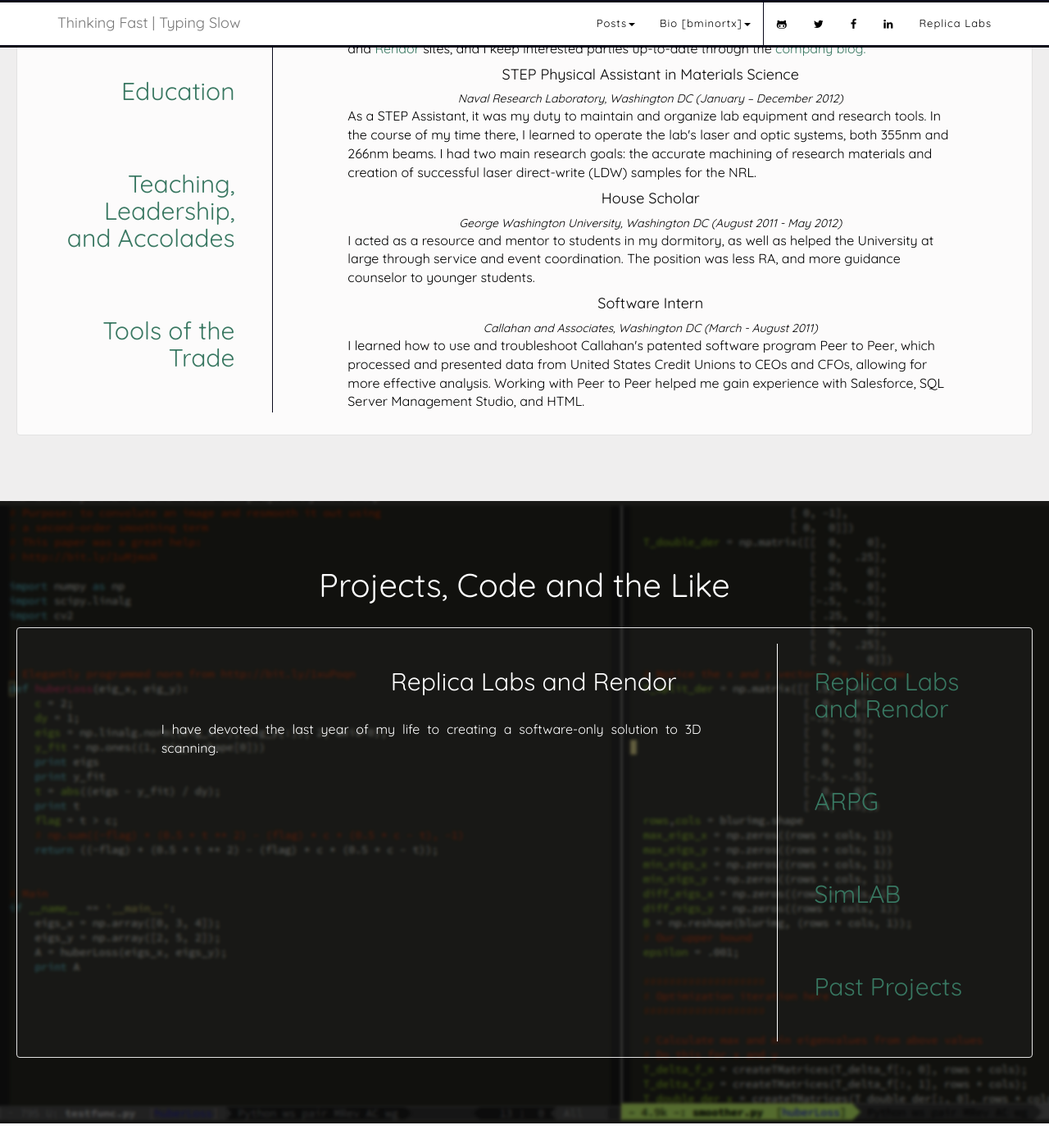
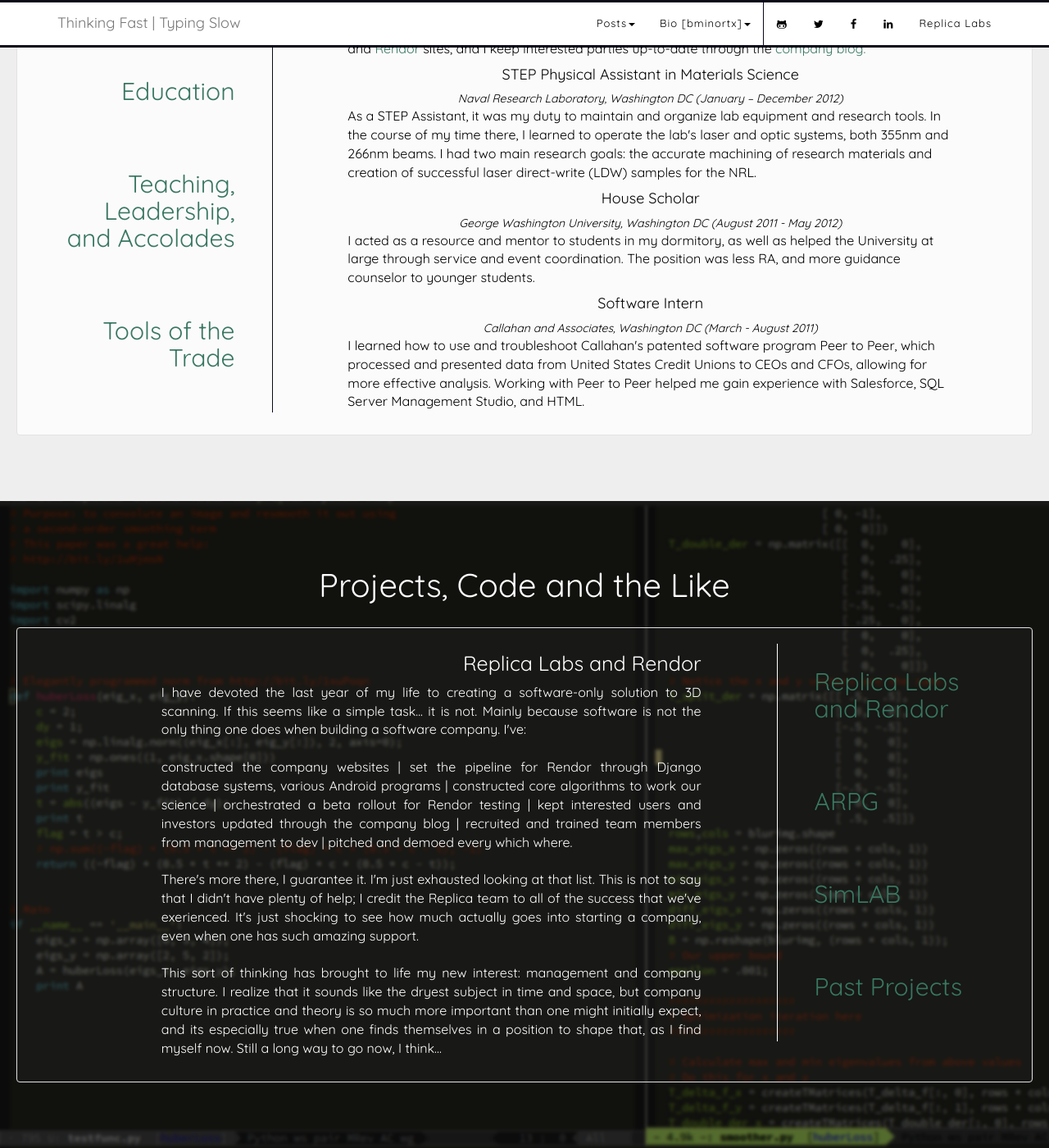
Before and after one commit to bminortx/bminortx.github.io, a Jekyll site: the page built from about/index.html, in a window 1280 px wide and 1400 px high, scrolled down 1175 px. Shown: the whole window at 82% size. Built offline with Jekyll 4.4.1, drawn with Linux system fonts in a browser that asks for light colours; nearby versions of some CDN libraries; before the commit the page ends 2545 px from its top, so only the background shows below that.

Commit message:
Change to replica code section

```diff
--- a/about/index.html
+++ b/about/index.html
@@ -332,7 +332,33 @@
                   <h4>Replica Labs and Rendor</h4>
                   <p class="text-justify">
                     I have devoted the last year of my life to creating a
-                    software-only solution to 3D scanning.
+                    software-only solution to 3D scanning. If this seems like
+                    a simple task... it is not. Mainly because software is not
+                    the only thing one does when building a software company.
+                    I've:
+                    <br><br>
+                    constructed the company websites | set the pipeline for
+                    Rendor through Django database systems, various Android
+                    programs | constructed core algorithms to work our science |
+                    orchestrated a beta rollout for Rendor testing |
+                    kept interested users and investors updated through the
+                    company blog | recruited and trained team members from
+                    management to dev | pitched and demoed every which where.
+                    <br><br>
+                    There's more there, I guarantee it. I'm just exhausted
+                    looking at that list. This is not to say that I didn't have
+                    plenty of help; I credit the Replica team to all of the
+                    success that we've exerienced. It's just shocking to see how
+                    much actually goes into starting a company, even when one
+                    has such amazing support.
+                    <br><br>
+                    This sort of thinking has brought to life my new interest:
+                    management and company structure. I realize that it sounds
+                    like the dryest subject in time and space, but company
+                    culture in practice and theory is so much more important
+                    than one might initially expect, and its especially true
+                    when one finds themselves in a position to shape that, as
+                    I find myself now. Still a long way to go now, I think...
                   </p>
                 </div>
               </div>
--- a/css/cover.css
+++ b/css/cover.css
@@ -264,8 +264,7 @@
 }
 
 .code-section h4 {
-    margin: 30px 30px 30px;
-    font-size: 30px;
+    font-size: 25px;
     text-align: right;
 }
 
```
